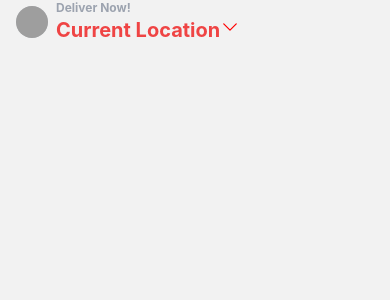
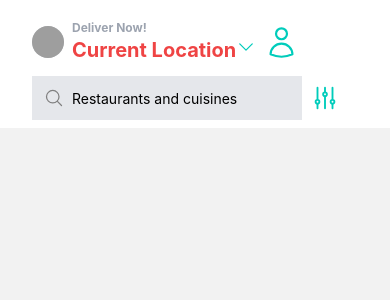
Before and after one commit to MrEmin/deliveroo-clone, a React Native app: screen /Home in a window 390 px wide. Shown: the top 300 px of the page. Built offline with nearby package versions, Linux system fonts and the light colour scheme; grey boxes are pictures that could not be loaded.

Commit message:
expo updated and heroicons added

```diff
--- a/package.json
+++ b/package.json
@@ -22,10 +22,10 @@
     "react-native-reanimated": "~2.12.0",
     "react-native-safe-area-context": "4.4.1",
     "react-native-screens": "~3.18.0",
-    "react-native-svg": "^13.6.0"
+    "react-native-svg": "13.4.0"
   },
   "devDependencies": {
-    "@babel/core": "^7.12.9",
+    "@babel/core": "^7.19.3",
     "tailwindcss": "^3.2.4"
   },
   "private": true
--- a/screens/HomeScreen.js
+++ b/screens/HomeScreen.js
@@ -2,7 +2,9 @@
 import React, { useLayoutEffect } from "react";
 import { useNavigation } from "@react-navigation/native";
 import { SafeAreaView } from "react-native-safe-area-context";
-import { ChevronDownIcon } from "react-native-heroicons/outline";
+import { ChevronDownIcon, UserIcon, MagnifyingGlassIcon ,AdjustmentsVerticalIcon } from "react-native-heroicons/outline";
+import { TextInput } from "react-native-gesture-handler";
+
 
 const HomeScreen = () => {
   const navigation = useNavigation();
@@ -13,18 +15,31 @@
     });
   }, []);
   return (
-    <SafeAreaView>
+    <SafeAreaView className="bg-white pt-5">
       <Text className="text-red-500">
         {/* Header */}
-        <View className="flex-row pb-3 items-center mx-4 space-x-2">
+        <View className="flex-row pb-3 items-center mx-4 space-x-2 px-4">
           <Image source={{ uri: "https://links.papareact.com/wru" }} className="h-7 w-7 bg-gray-300 p-4 rounded-full" />
 
-          <View>
+          <View className="flex-1">
             <Text className="font-bold text-gray-400 text-xs">Deliver Now!</Text>
             <Text className="font-bold text-xl">Current Location
-              <ChevronDownIcon size={20} color="red" />
+              <ChevronDownIcon size={20} color="#00CCBB" />
             </Text>
           </View>
+          <UserIcon size={35} color="#00CCBB" />
+        </View>
+
+        {/* Search */}
+        <View className="flex-row items-center space-x-2 pb-2 mx-4 px-4">
+          <View className="flex-row flex-1 space-x-2 bg-gray-200 p-3">
+            <MagnifyingGlassIcon size={20} color="gray" />
+            <TextInput
+              placeholder="Restaurants and cuisines"
+              keyboardType="default"
+            />
+          </View>
+          <AdjustmentsVerticalIcon size={30} color="#00CCBB" />
         </View>
       </Text>
     </SafeAreaView>
```
Also changed, not shown: 1 other file (tests, documents, lock files or other folders).
